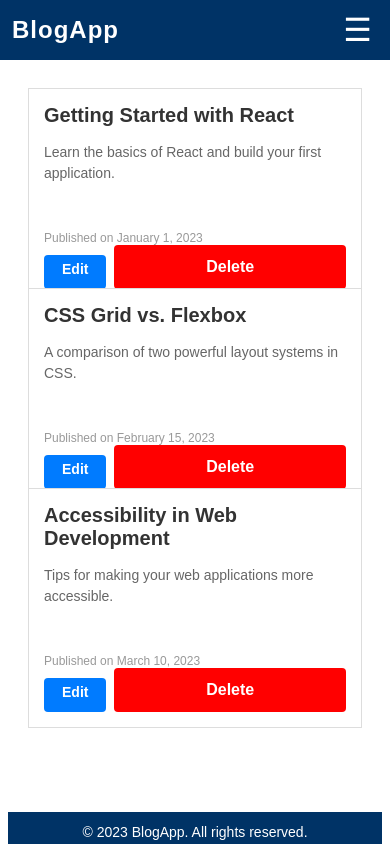
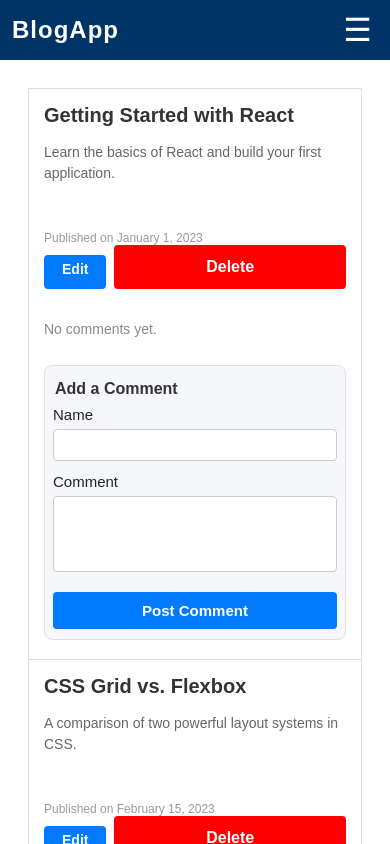
Before and after one commit to Sonali-b23/blog-post-listing, a React (Vite) app: page / in a window 390 px wide. Shown: the top 844 px of the page. Built offline with nearby package versions, Linux system fonts and the light colour scheme.

Commit message:
Implement comment system

```diff
--- a/src/App.jsx
+++ b/src/App.jsx
@@ -38,7 +38,7 @@ const initialPosts = [
   },
 ];
 
-function BlogPostDetailWrapper({ posts }) {
+function BlogPostDetailWrapper({ posts, comments, onAddComment }) {
   const { postId } = useParams();
   const post = posts.find((p) => p.id === postId);
   if (!post) return <BlogPostDetail />;
@@ -48,12 +48,15 @@ function BlogPostDetailWrapper({ posts }) {
       content={post.content}
       author={post.author}
       date={post.date}
+      comments={comments[postId] || []}
+      onAddComment={(comment) => onAddComment(postId, comment)}
     />
   );
 }
 
 function App() {
   const [posts, setPosts] = useState(initialPosts);
+  const [comments, setComments] = useState({});
 
   const handleCreate = (data) => {
     const newId = (posts.length + 1).toString();
@@ -80,16 +83,31 @@ function App() {
 
   const handleDelete = async (postId) => {
     setPosts(posts.filter((post) => post.id !== postId));
+    setComments((prev) => {
+      const newComments = { ...prev };
+      delete newComments[postId];
+      return newComments;
+    });
+  };
+
+  const handleAddComment = (postId, comment) => {
+    setComments((prev) => ({
+      ...prev,
+      [postId]: [
+        ...(prev[postId] || []),
+        { ...comment, id: Date.now().toString(), date: new Date().toISOString() },
+      ],
+    }));
   };
 
   return (
     <Router>
       <Layout>
         <Routes>
-          <Route path="/" element={<BlogPostList posts={posts} onDelete={handleDelete} />} />
+          <Route path="/" element={<BlogPostList posts={posts} onDelete={handleDelete} comments={comments} onAddComment={handleAddComment} />} />
           <Route path="/create" element={<BlogPostCreate onCreate={handleCreate} />} />
           <Route path="/edit/:postId" element={<BlogPostEdit posts={posts} onEdit={handleEdit} />} />
-          <Route path="/posts/:postId" element={<BlogPostDetailWrapper posts={posts} />} />
+          <Route path="/posts/:postId" element={<BlogPostDetailWrapper posts={posts} comments={comments} onAddComment={handleAddComment} />} />
         </Routes>
       </Layout>
     </Router>
--- a/src/components/BlogPostItem/BlogPostItem.jsx
+++ b/src/components/BlogPostItem/BlogPostItem.jsx
@@ -4,8 +4,10 @@ import PropTypes from 'prop-types';
 import styles from './BlogPostItem.module.css';
 import DeleteButton from '../DeleteButton/DeleteButton';
 import ConfirmationDialog from '../ConfirmationDialog/ConfirmationDialog';
+import CommentList from '../CommentSystem/CommentList';
+import CommentForm from '../CommentSystem/CommentForm';
 
-const BlogPostItem = ({ id, title, summary, date, url, onDelete }) => {
+const BlogPostItem = ({ id, title, summary, date, url, onDelete, comments, onAddComment }) => {
   const [showDialog, setShowDialog] = useState(false);
   const [deleting, setDeleting] = useState(false);
 
@@ -39,6 +41,11 @@ const BlogPostItem = ({ id, title, summary, date, url, onDelete }) => {
         onConfirm={handleDelete}
         loading={deleting}
       />
+      {/* Comment system below each post in the list */}
+      <section className={styles.commentsSection}>
+        <CommentList comments={comments} />
+        <CommentForm onSubmit={onAddComment} />
+      </section>
     </article>
   );
 };
@@ -50,6 +57,8 @@ BlogPostItem.propTypes = {
   date: PropTypes.string.isRequired,
   url: PropTypes.string.isRequired,
   onDelete: PropTypes.func.isRequired,
+  comments: PropTypes.array,
+  onAddComment: PropTypes.func,
 };
 
 export default BlogPostItem;
--- a/src/components/BlogPostList/BlogPostList.jsx
+++ b/src/components/BlogPostList/BlogPostList.jsx
@@ -3,7 +3,7 @@ import PropTypes from 'prop-types';
 import BlogPostItem from '../BlogPostItem/BlogPostItem';
 import styles from './BlogPostList.module.css';
 
-const BlogPostList = ({ posts, onDelete }) => {
+const BlogPostList = ({ posts, onDelete, comments, onAddComment }) => {
   if (!posts || posts.length === 0) {
     return (
       <div className={styles.emptyState}>
@@ -23,6 +23,8 @@ const BlogPostList = ({ posts, onDelete }) => {
           date={post.date}
           url={post.url}
           onDelete={onDelete}
+          comments={comments[post.id] || []}
+          onAddComment={(comment) => onAddComment(post.id, comment)}
         />
       ))}
     </div>
@@ -40,6 +42,8 @@ BlogPostList.propTypes = {
     })
   ).isRequired,
   onDelete: PropTypes.func.isRequired,
+  comments: PropTypes.object,
+  onAddComment: PropTypes.func,
 };
 
 export default BlogPostList;
--- /dev/null
+++ b/src/components/CommentSystem/Comment.jsx
@@ -0,0 +1,27 @@
+import React from 'react';
+import styles from './Comment.module.css';
+
+function formatDate(date) {
+  const d = typeof date === 'string' ? new Date(date) : date;
+  return d.toLocaleString(undefined, {
+    year: 'numeric', month: 'long', day: 'numeric',
+    hour: '2-digit', minute: '2-digit', hour12: false
+  });
+}
+
+const Comment = ({ name, date, text, avatar }) => (
+  <div className={styles.comment} aria-label={`Comment by ${name}`}>
+    {avatar && (
+      <img src={avatar} alt={name + "'s avatar"} className={styles.avatar} width={50} height={50} />
+    )}
+    <div className={styles.content}>
+      <div className={styles.header}>
+        <span className={styles.name}>{name}</span>
+        <span className={styles.date}>{formatDate(date)}</span>
+      </div>
+      <div className={styles.text}>{text}</div>
+    </div>
+  </div>
+);
+
+export default Comment;
--- /dev/null
+++ b/src/components/CommentSystem/Comment.module.css
@@ -0,0 +1,59 @@
+.comment {
+  display: flex;
+  align-items: flex-start;
+  background: #f9f9f9;
+  border: 1px solid #e0e0e0;
+  border-radius: 8px;
+  padding: 16px;
+  margin-bottom: 16px;
+}
+.avatar {
+  width: 50px;
+  height: 50px;
+  border-radius: 50%;
+  object-fit: cover;
+  margin-right: 16px;
+  background: #e0e0e0;
+}
+.content {
+  flex: 1;
+}
+.header {
+  display: flex;
+  align-items: baseline;
+  gap: 12px;
+  margin-bottom: 4px;
+}
+.name {
+  font-weight: bold;
+  color: #333;
+}
+.date {
+  font-size: 13px;
+  color: #888;
+}
+.text {
+  font-size: 16px;
+  color: #444;
+  line-height: 1.5;
+}
+@media (max-width: 768px) {
+  .comment {
+    flex-direction: column;
+    align-items: flex-start;
+    padding: 12px;
+  }
+  .avatar {
+    margin-right: 0;
+    margin-bottom: 8px;
+    align-self: flex-start;
+  }
+  .header {
+    flex-direction: column;
+    align-items: flex-start;
+    gap: 2px;
+  }
+  .text {
+    font-size: 15px;
+  }
+}
--- /dev/null
+++ b/src/components/CommentSystem/CommentForm.jsx
@@ -0,0 +1,61 @@
+import React, { useState } from 'react';
+import styles from './CommentForm.module.css';
+
+const CommentForm = ({ onSubmit, isLoggedIn, userName }) => {
+  const [name, setName] = useState(userName || '');
+  const [text, setText] = useState('');
+  const [error, setError] = useState('');
+
+  const handleSubmit = e => {
+    e.preventDefault();
+    if ((!isLoggedIn && !name.trim()) || !text.trim()) {
+      setError('Please fill in all required fields.');
+      return;
+    }
+    setError('');
+    onSubmit({ name: isLoggedIn ? userName : name.trim(), text: text.trim() });
+    setText('');
+    if (!isLoggedIn) setName('');
+  };
+
+  return (
+    <form className={styles.commentForm} onSubmit={handleSubmit} aria-label="Add a comment">
+      <fieldset className={styles.fieldset}>
+        <legend className={styles.legend}>Add a Comment</legend>
+        {!isLoggedIn && (
+          <div className={styles.formGroup}>
+            <label htmlFor="comment-name" className={styles.label}>Name</label>
+            <input
+              id="comment-name"
+              className={styles.input}
+              type="text"
+              value={name}
+              onChange={e => setName(e.target.value)}
+              required
+              autoComplete="name"
+            />
+          </div>
+        )}
+        <div className={styles.formGroup}>
+          <label htmlFor="comment-text" className={styles.label}>Comment</label>
+          <textarea
+            id="comment-text"
+            className={styles.textarea}
+            value={text}
+            onChange={e => setText(e.target.value)}
+            required
+            rows={3}
+            aria-required="true"
+          />
+        </div>
+        {error && <div className={styles.error} role="alert">{error}</div>}
+        <button type="submit" className={styles.submitButton}
+          aria-label="Submit comment">
+          Post Comment
+        </button>
+      </fieldset>
+    </form>
+  );
+};
+
+export default CommentForm;
--- /dev/null
+++ b/src/components/CommentSystem/CommentForm.module.css
@@ -0,0 +1,88 @@
+.commentForm {
+  background: #f5f7fa;
+  border: 1px solid #e0e0e0;
+  border-radius: 8px;
+  padding: 20px 24px 16px 24px;
+  margin-bottom: 32px;
+}
+.fieldset {
+  border: none;
+  padding: 0;
+  margin: 0;
+}
+.legend {
+  font-size: 18px;
+  font-weight: bold;
+  margin-bottom: 12px;
+  color: #333;
+}
+.formGroup {
+  display: flex;
+  flex-direction: column;
+  margin-bottom: 16px;
+}
+.label {
+  font-size: 15px;
+  margin-bottom: 6px;
+  color: #222;
+}
+.input, .textarea {
+  font-size: 15px;
+  padding: 8px 10px;
+  border: 1px solid #ccc;
+  border-radius: 4px;
+  background: #fff;
+  resize: none;
+}
+.input:focus, .textarea:focus {
+  outline: 2px solid #007bff;
+  border-color: #007bff;
+}
+.textarea {
+  min-height: 60px;
+  max-width: 100%;
+}
+.error {
+  color: #b00020;
+  font-size: 14px;
+  margin-bottom: 10px;
+}
+.submitButton {
+  margin-top: 8px;
+  align-self: flex-end;
+  background: #007bff;
+  color: #fff;
+  border: none;
+  border-radius: 4px;
+  padding: 8px 20px;
+  font-size: 15px;
+  font-weight: bold;
+  cursor: pointer;
+  transition: background 0.2s;
+}
+.submitButton:hover {
+  background: #0056b3;
+}
+@media (max-width: 768px) {
+  .commentForm {
+    padding: 14px 8px 10px 8px;
+    margin-bottom: 20px;
+  }
+  .legend {
+    font-size: 16px;
+    margin-bottom: 8px;
+  }
+  .formGroup {
+    margin-bottom: 12px;
+  }
+  .input, .textarea {
+    font-size: 14px;
+    padding: 7px 8px;
+  }
+  .submitButton {
+    width: 100%;
+    align-self: stretch;
+    padding: 10px 0;
+    font-size: 15px;
+  }
+}
--- /dev/null
+++ b/src/components/CommentSystem/CommentList.jsx
@@ -0,0 +1,17 @@
+import React from 'react';
+import Comment from './Comment';
+import styles from './CommentList.module.css';
+
+const CommentList = ({ comments }) => (
+  <div className={styles.commentList} aria-live="polite" aria-label="Comments">
+    {comments.length === 0 ? (
+      <div className={styles.noComments}>No comments yet.</div>
+    ) : (
+      comments.map((comment, idx) => (
+        <Comment key={comment.id || idx} {...comment} />
+      ))
+    )}
+  </div>
+);
+
+export default CommentList;
--- /dev/null
+++ b/src/components/CommentSystem/CommentList.module.css
@@ -0,0 +1,18 @@
+.commentList {
+  margin-top: 32px;
+  margin-bottom: 24px;
+}
+.noComments {
+  color: #888;
+  font-size: 15px;
+  padding: 12px 0;
+}
+@media (max-width: 768px) {
+  .commentList {
+    margin-top: 20px;
+    margin-bottom: 16px;
+  }
+  .noComments {
+    font-size: 14px;
+  }
+}
```
Also changed, not shown: src/components/BlogPostDetail/BlogPostDetail.jsx (+12 -2 lines).
